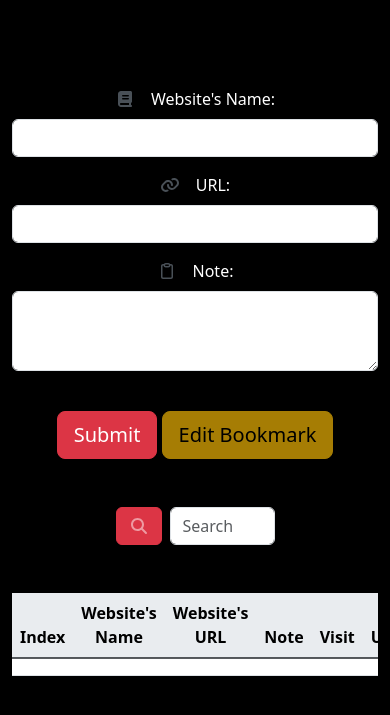
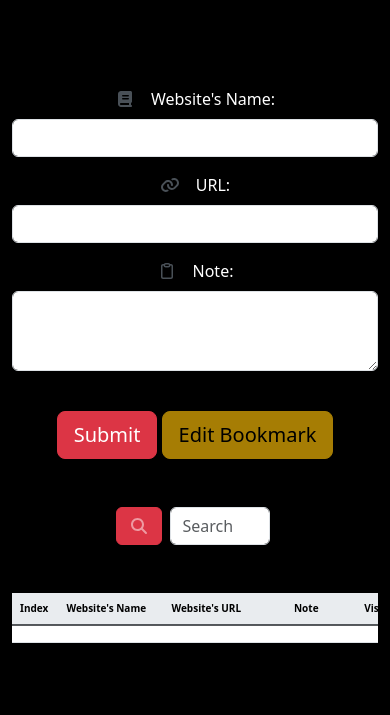
Before and after one commit to MostafaBadr7/JSBookmark-webapp, a plain HTML site: page index.html in a window 390 px wide. Shown: the part 57-772 px from the top of the page. Drawn offline with Linux system fonts and the light colour scheme.

Commit message:
update responsitivity

```diff
--- a/css/index.css
+++ b/css/index.css
@@ -65,6 +65,10 @@ body {
 #current-product {
     transition: all 1.5s;
 }
+.name, .note{
+    width: 25% !important;
+    min-width: 100px !important;
+}
 
 
 /* .rotate {
--- a/css/media.css
+++ b/css/media.css
@@ -1,15 +1,31 @@
-@media screen and(max-width:900px){
+@media screen and (max-width:900px){
     table{
-        font-size: 0.2rem !important;
+        font-size:10px !important;
+        min-width: 300px !important;
     }
     .URL{
-        width:100% !important;
+        /* width:100% !important; */
+        column-span: 2 !important;
+        min-width: 100px !important;
+    }
+    .name, .note{
+        width: 25% !important;
+        min-width: 100px !important;
+    }
+    /* .note{
+        width: 100px !important;
+        column-span: 2 !important;
+        min-width: 100px !important;
+    } */
+    table .btn {
+       word-break: keep-all;
+        font-size: 0.5rem;
+    }
 
-    }
 }
-@media screen and(max-width:500px){
-    table{
-        font-size: 0.2rem;
+@media screen and (max-width:500px){
+    tbody td{
+        font-size: 10px !important;
     }
     .search-box{
         width:100px !important;
--- a/index.html
+++ b/index.html
@@ -103,11 +103,13 @@
           <thead class="">
             <tr class="">
               <th class="bg-body-secondary" scope="col ">Index</th>
-              <th class="bg-body-secondary" scope="col">Website's Name</th>
+              <th class="bg-body-secondary name" scope="col ">
+                Website's Name
+              </th>
               <th class="bg-body-secondary w-100 URL" scope="col">
                 Website's URL
               </th>
-              <th class="bg-body-secondary" scope="col">Note</th>
+              <th class="bg-body-secondary note" scope="col">Note</th>
               <th class="bg-body-secondary" scope="col">Visit</th>
               <th class="bg-body-secondary" scope="col">Update</th>
               <th class="bg-body-secondary" scope="col">Delete</th>
--- a/js/index.js
+++ b/js/index.js
@@ -179,13 +179,13 @@ searchBtn.addEventListener("click", () => {
                         <td >${crudBookmarksArray[i - 1].websiteNote}</td>
                         <td  class"text-center "><button onclick="window.open('${
                           crudBookmarksArray[i - 1].websiteURL
-                        }', '_blank');" type="button" class=" btn btn-outline-primary noBreak-word">Visit Website</button></td>
+                        }', '_blank');" type="button" class="js-btn  btn btn-outline-primary  ">Visit-Website</button></td>
                         <td  class"text-center "><button onclick="updateBookmark(${
                           i - 1
-                        })" type="button" class="btn btn-outline-warning noBreak-word">Update</button></td>
+                        })" type="button" class="js-btn btn btn-outline-warning noBreak-word">Update</button></td>
                         <td class"text-center "><button onclick="deleteBookmark(${
                           i - 1
-                        })" type="button" class="btn btn-outline-danger noBreak-word">Delete</button></td>
+                        })" type="button"js-btn  class="btn btn-outline-danger noBreak-word">Delete</button></td>
                         </div>
 
                     </tr>
```
